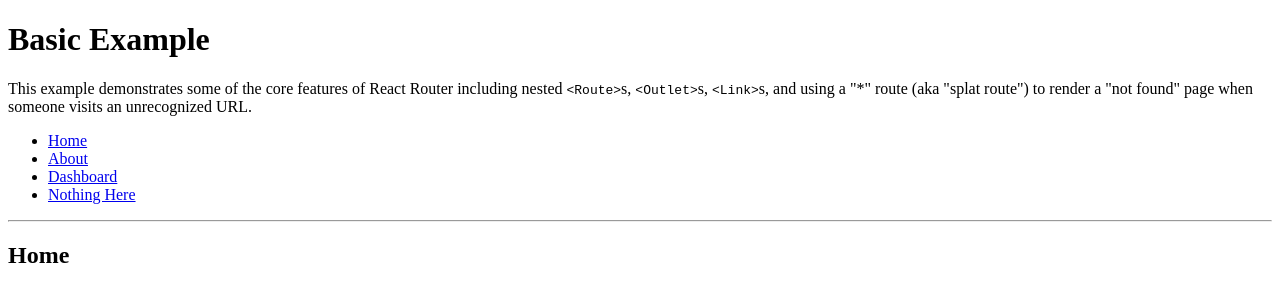
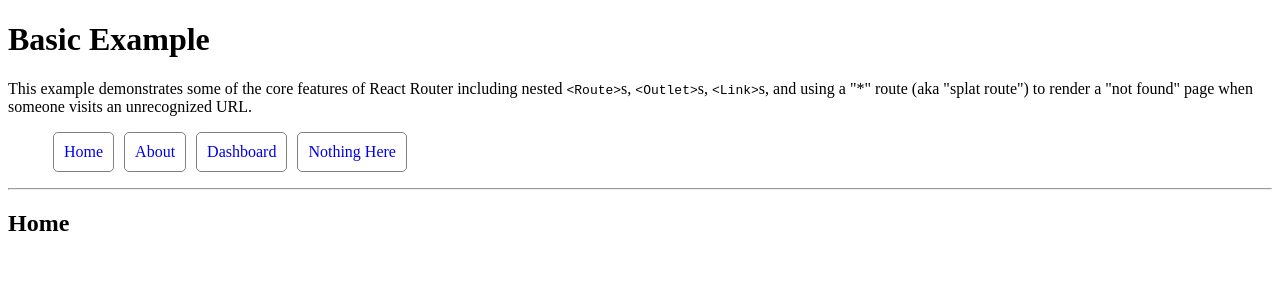
Before and after one commit to olsard7/router-example, a React (Create React App) app: page / in a window 1280 px wide. Shown: the top 302 px of the page. Built offline with nearby package versions, Linux system fonts and the light colour scheme.

Commit message:
basic routing example

```diff
--- a/src/App.js
+++ b/src/App.js
@@ -1,4 +1,7 @@
-import { Routes, Route, Outlet, Link } from "react-router-dom";
+import { Routes, Route } from "react-router-dom";
+import Layout from "./Layout";
+import { About, Home, Dashboard, NoMatch } from "./pages";
+import "./style.css";
 
 const App = () => {
   return (
@@ -32,71 +35,4 @@ const App = () => {
   );
 };
 
-function Layout() {
-  return (
-    <div>
-      {/* A "layout route" is a good place to put markup you want to
-          share across all the pages on your site, like navigation. */}
-      <nav>
-        <ul>
-          <li>
-            <Link to="/">Home</Link>
-          </li>
-          <li>
-            <Link to="/about">About</Link>
-          </li>
-          <li>
-            <Link to="/dashboard">Dashboard</Link>
-          </li>
-          <li>
-            <Link to="/nothing-here">Nothing Here</Link>
-          </li>
-        </ul>
-      </nav>
-
-      <hr />
-
-      {/* An <Outlet> renders whatever child route is currently active,
-          so you can think about this <Outlet> as a placeholder for
-          the child routes we defined above. */}
-      <Outlet />
-    </div>
-  );
-}
-
-function Home() {
-  return (
-    <div>
-      <h2>Home</h2>
-    </div>
-  );
-}
-
-function About() {
-  return (
-    <div>
-      <h2>About</h2>
-    </div>
-  );
-}
-
-function Dashboard() {
-  return (
-    <div>
-      <h2>Dashboard</h2>
-    </div>
-  );
-}
-
-function NoMatch() {
-  return (
-    <div>
-      <h2>Nothing to see here!</h2>
-      <p>
-        <Link to="/">Go to the home page</Link>
-      </p>
-    </div>
-  );
-}
-
 export default App;
--- /dev/null
+++ b/src/Layout.js
@@ -0,0 +1,34 @@
+import { Outlet, Link } from "react-router-dom";
+const Layout = () => {
+  return (
+    <div>
+      {/* A "layout route" is a good place to put markup you want to
+            share across all the pages on your site, like navigation. */}
+      <nav>
+        <ul>
+          <li>
+            <Link to="/">Home</Link>
+          </li>
+          <li>
+            <Link to="/about">About</Link>
+          </li>
+          <li>
+            <Link to="/dashboard">Dashboard</Link>
+          </li>
+          <li>
+            <Link to="/nothing-here">Nothing Here</Link>
+          </li>
+        </ul>
+      </nav>
+
+      <hr />
+
+      {/* An <Outlet> renders whatever child route is currently active,
+            so you can think about this <Outlet> as a placeholder for
+            the child routes we defined above. */}
+      <Outlet />
+    </div>
+  );
+};
+
+export default Layout;
--- /dev/null
+++ b/src/pages/About.js
@@ -0,0 +1,7 @@
+export default function About() {
+  return (
+    <div>
+      <h2>About</h2>
+    </div>
+  );
+}
--- /dev/null
+++ b/src/pages/Dashboard.js
@@ -0,0 +1,7 @@
+export default function Dashboard() {
+  return (
+    <div>
+      <h2>Dashboard</h2>
+    </div>
+  );
+}
--- /dev/null
+++ b/src/pages/Home.js
@@ -0,0 +1,7 @@
+export default function Home() {
+  return (
+    <div>
+      <h2>Home</h2>
+    </div>
+  );
+}
--- /dev/null
+++ b/src/pages/NoMatch.js
@@ -0,0 +1,12 @@
+import { Link } from "react-router-dom";
+
+export default function NoMatch() {
+  return (
+    <div>
+      <h2>Nothing to see here!</h2>
+      <p>
+        <Link to="/">Go to the home page</Link>
+      </p>
+    </div>
+  );
+}
--- /dev/null
+++ b/src/pages/index.js
@@ -0,0 +1,4 @@
+export { default as About } from "./About";
+export { default as NoMatch } from "./NoMatch";
+export { default as Home } from "./Home";
+export { default as Dashboard } from "./Dashboard";
--- /dev/null
+++ b/src/style.css
@@ -0,0 +1,20 @@
+nav ul {
+  list-style-type: none;
+  display: flex;
+}
+
+nav ul li {
+  border: 1px solid gray;
+  padding: 10px;
+  margin: 0 5px;
+  border-radius: 5px;
+  cursor: pointer;
+}
+
+nav ul li:active {
+  color: green;
+}
+
+nav ul li a {
+  text-decoration: none;
+}
```
